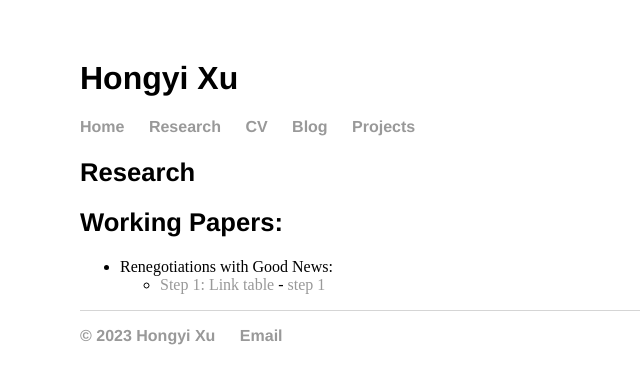
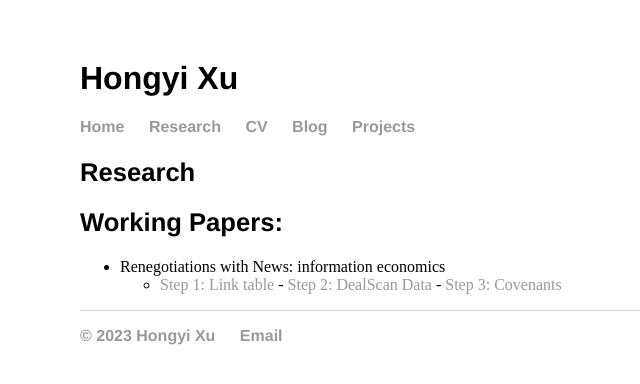
Before and after one commit to hongyileoxu/hongyileoxu.github.io, a Jekyll site: the page built from research/index.md, in a window 1280 px wide. Shown: the top 384 px of the page, without its empty margins (112-752 px from the left). Built offline with Jekyll 4.4.1, drawn with Linux system fonts in a browser that asks for light colours.

Commit message:
Update index.md

```diff
--- a/research/index.md
+++ b/research/index.md
@@ -5,6 +5,7 @@ title: Research
 
 ## Working Papers:
 
--	Renegotiations with Good News:
-	-	[Step 1: Link table]()
- 	-	[step 1](https://hongyileoxu.github.io/research/project-2024/DealScan_Data_Renegotiation.html)
+-	Renegotiations with News: information economics
+	-	[Step 1: Link table](https://hongyileoxu.github.io/research/project-2024/DealScan2024/DealScan_Link_Table_Compustat.html)
+ 	-	[Step 2: DealScan Data](https://hongyileoxu.github.io/research/project-2024/DealScan_Data_Renegotiation.html)
+  	-	[Step 3: Covenants]()
```
